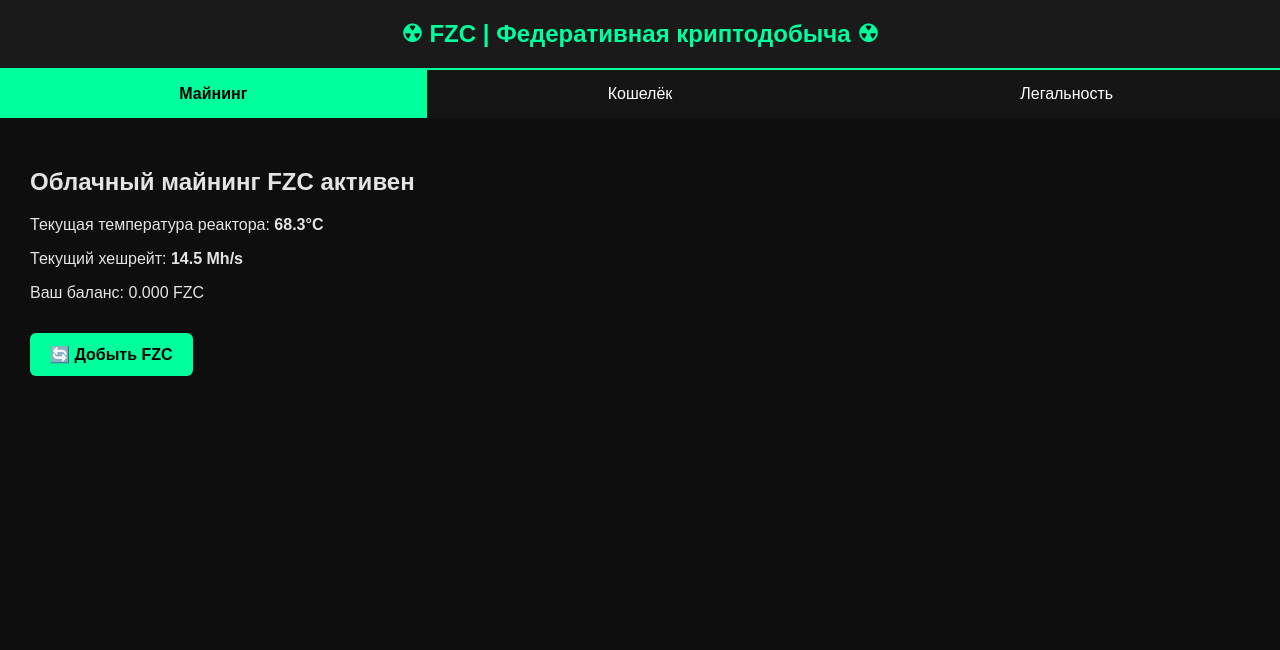
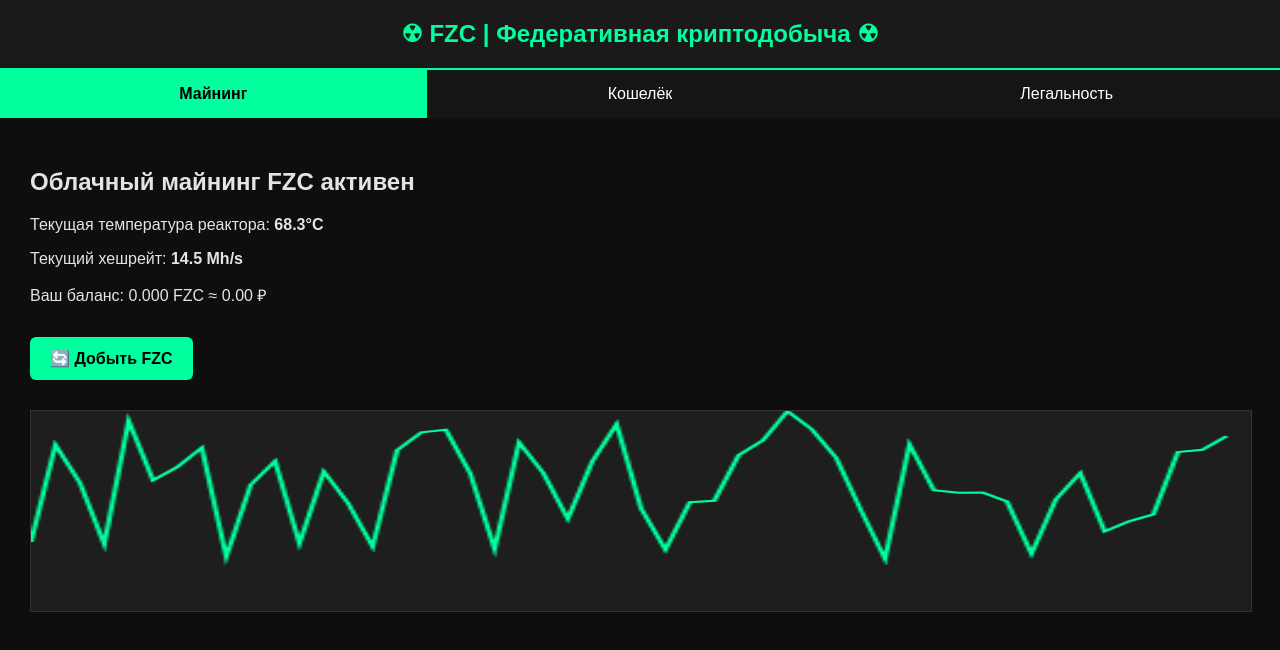
Before and after one commit to savich18423/-ee, a plain HTML site: page index.html in a window 1280 px wide. Drawn offline with Linux system fonts and the light colour scheme.

Commit message:
Update index.html

```diff
--- a/index.html
+++ b/index.html
@@ -75,6 +75,13 @@
       margin-top: 20px;
       line-height: 1.7;
     }
+    #chart {
+      width: 100%;
+      height: 200px;
+      background: #1e1e1e;
+      margin-top: 30px;
+      border: 1px solid #333;
+    }
   </style>
 </head>
 <body>
@@ -94,15 +101,17 @@
   <h2>Облачный майнинг FZC активен</h2>
   <p>Текущая температура реактора: <b>68.3°C</b></p>
   <p>Текущий хешрейт: <b>14.5 Mh/s</b></p>
-  <p>Ваш баланс: <span id="balance">0.000</span> FZC</p>
+  <p>Ваш баланс: <span id="balance">0.000</span> FZC ≈ <span id="rubles">0.00</span> ₽</p>
   <button class="btn" onclick="mineCoin()">🔄 Добыть FZC</button>
   <div id="mineMsg" class="success" style="display: none;">✅ Транзакция подтверждена. +<span id="earned">0.000</span> FZC</div>
+
+  <canvas id="chart" width="500" height="200"></canvas>
 </div>
 
 <!-- Кошелёк -->
 <div id="wallet" class="tab-content">
   <h2>Ваш кошелёк FZC</h2>
-  <p>Текущий баланс: <span id="walletBalance">0.000</span> FZC</p>
+  <p>Текущий баланс: <span id="walletBalance">0.000</span> FZC ≈ <span id="walletRub">0.00</span> ₽</p>
   <p>Введите номер карты для вывода:</p>
   <input type="text" id="cardInput" placeholder="0000 0000 0000 0000" maxlength="19">
   <br>
@@ -126,19 +135,28 @@
 </div>
 
 <script>
-  let balance = 0;
+  let balance = parseFloat(localStorage.getItem("balance")) || 0;
+  let currentRate = 3125 + Math.random() * 400; // курс FZC к рублю
+
+  function updateUI() {
+    document.getElementById("balance").textContent = balance.toFixed(3);
+    document.getElementById("walletBalance").textContent = balance.toFixed(3);
+    document.getElementById("rubles").textContent = (balance * currentRate).toFixed(2);
+    document.getElementById("walletRub").textContent = (balance * currentRate).toFixed(2);
+    localStorage.setItem("balance", balance.toFixed(3));
+  }
 
   function mineCoin() {
     let earn = (Math.random() * 0.3 + 0.2).toFixed(3);
     balance += parseFloat(earn);
-    document.getElementById("balance").textContent = balance.toFixed(3);
-    document.getElementById("walletBalance").textContent = balance.toFixed(3);
+    currentRate += (Math.random() - 0.5) * 100;
+    updateUI();
     document.getElementById("earned").textContent = earn;
-    let msg = document.getElementById("mineMsg");
-    msg.style.display = "block";
+    document.getElementById("mineMsg").style.display = "block";
     setTimeout(() => {
-      msg.style.display = "none";
+      document.getElementById("mineMsg").style.display = "none";
     }, 3000);
+    updateChart(currentRate);
   }
 
   function withdraw() {
@@ -166,6 +184,30 @@
       document.getElementById(tab.dataset.tab).classList.add('active');
     });
   });
+
+  // График курса
+  let ctx = document.getElementById('chart').getContext('2d');
+  let chartData = Array.from({length: 50}, () => 3000 + Math.random() * 600);
+
+  function updateChart(newRate) {
+    chartData.push(newRate);
+    if (chartData.length > 50) chartData.shift();
+
+    ctx.clearRect(0, 0, 500, 200);
+    ctx.beginPath();
+    ctx.strokeStyle = '#00ff9d';
+    ctx.lineWidth = 2;
+    chartData.forEach((val, i) => {
+      let x = (i / chartData.length) * 500;
+      let y = 200 - ((val - 2800) / 800) * 200;
+      if (i === 0) ctx.moveTo(x, y);
+      else ctx.lineTo(x, y);
+    });
+    ctx.stroke();
+  }
+
+  updateUI();
+  updateChart(currentRate);
 </script>
 
 </body>
```
